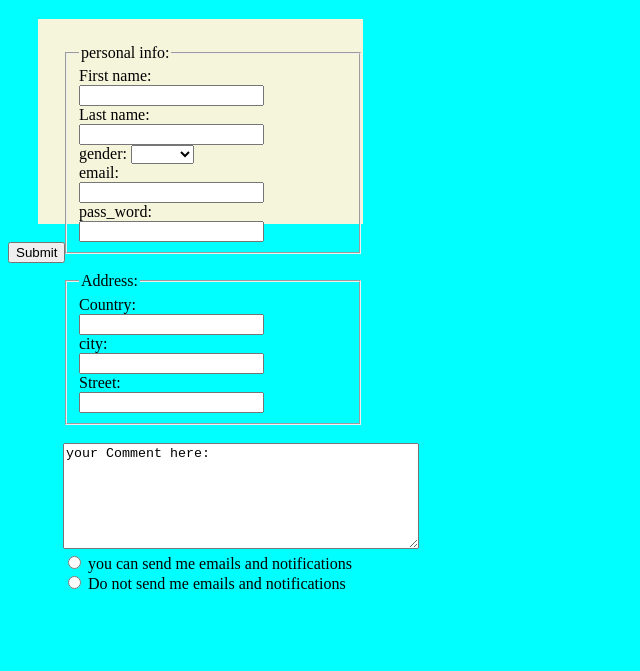
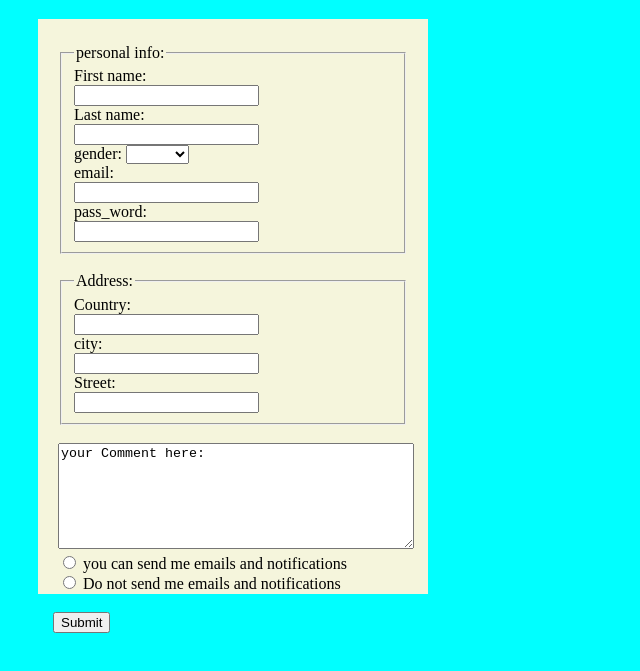
Before and after one commit to Hidayamoh/html-forms, a plain HTML site: page src/index.html in a window 1280 px wide. Shown: the part 61-732 px from the top of the page, without its empty margins (0-640 px from the left). Drawn offline with Linux system fonts and the light colour scheme.

Commit message:
Modify the styel for the form

```diff
--- a/src/styles.css
+++ b/src/styles.css
@@ -3,12 +3,17 @@ body {
 }
 form {
   background-color: beige;
-  width: 300px;
-  height: 180px;
-  padding-left: 25px;
+  width: 350px;
+  height: 550px;
+  padding-left: 20px;
   padding-top: 25px;
   margin-left: 30px;
+  padding-right: 20px;
 }
 header {
   margin-left: 40px;
 }
+
+.submit {
+  margin-left: 45px;
+}
```
